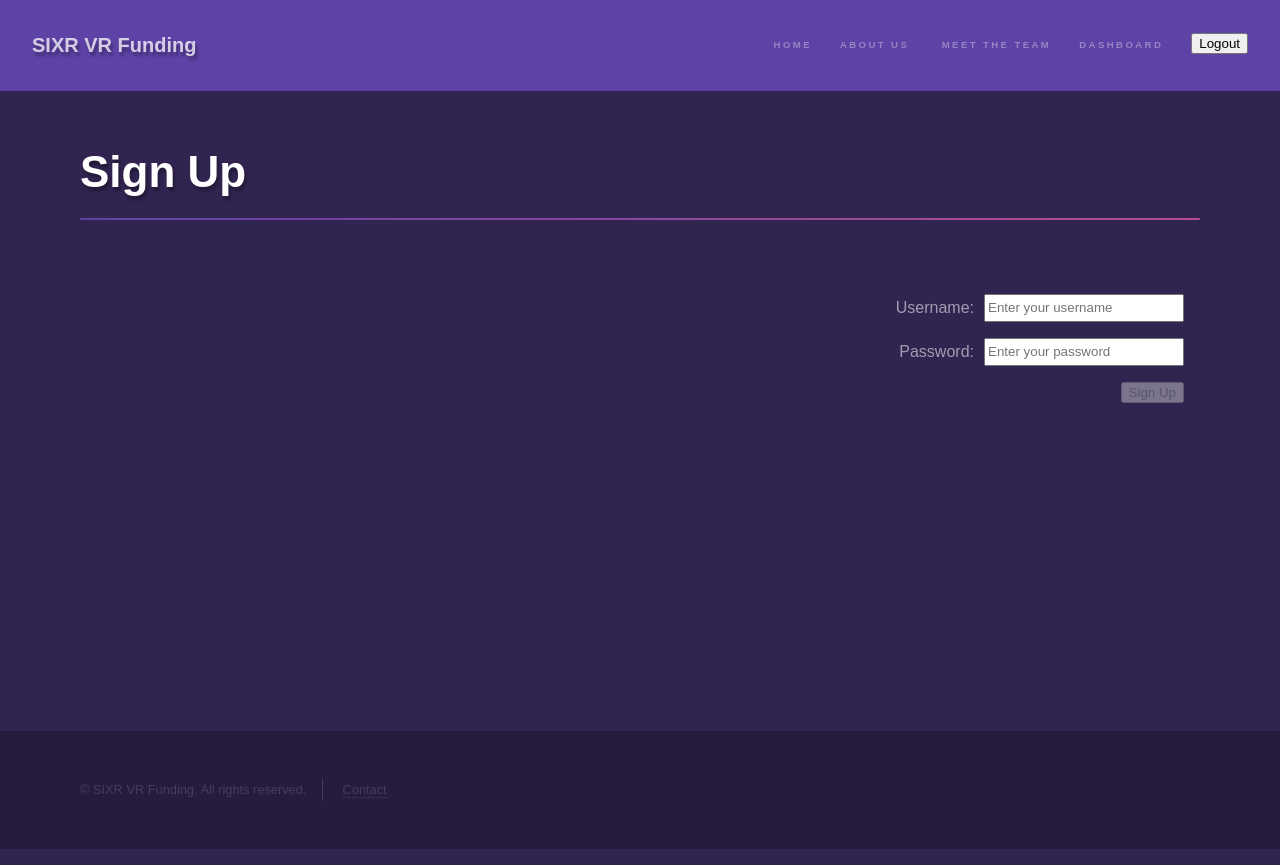
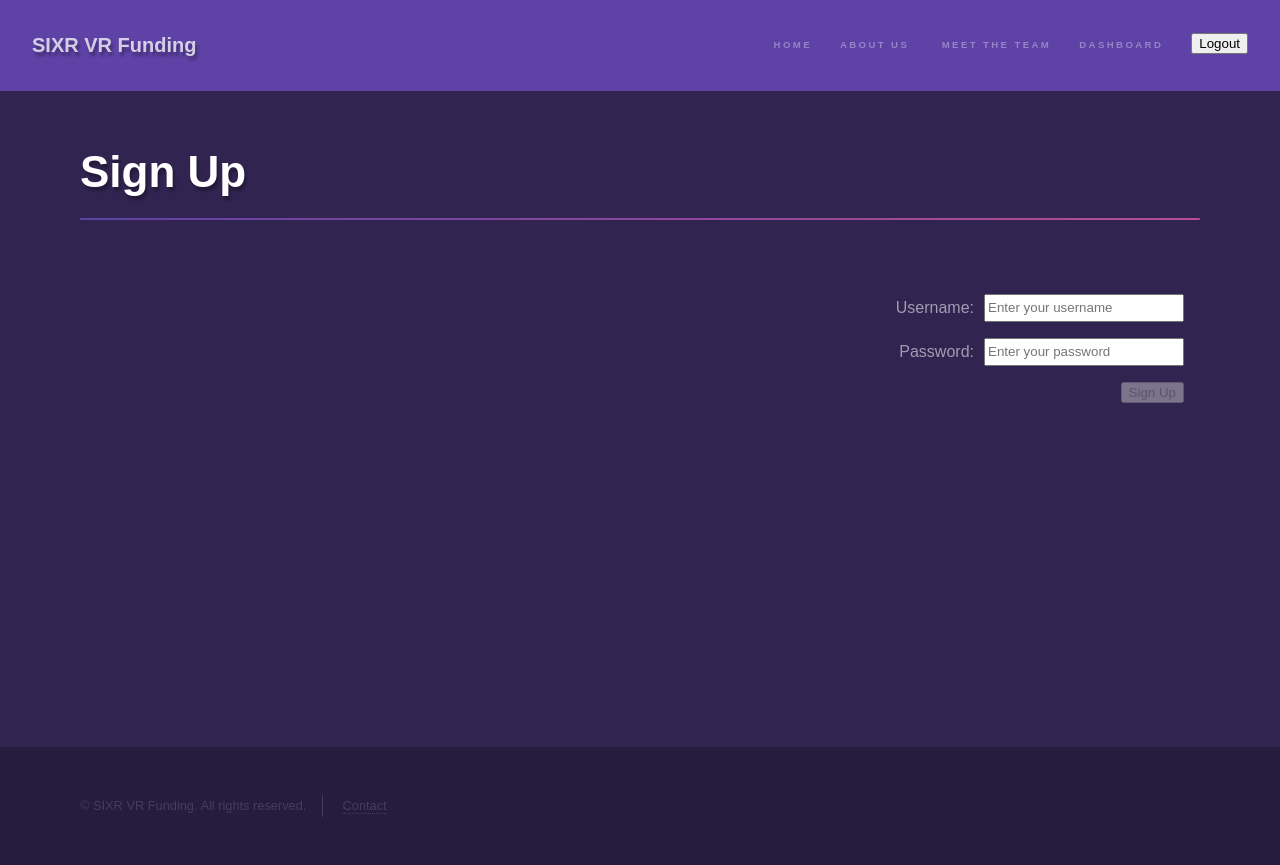
Before and after one commit to VR-Funding-Platform-tt19/Front-End, a React (Create React App) app in the folder vr-funding-app/: page /sign-up in a window 1280 px wide. Built offline with nearby package versions, Linux system fonts and the light colour scheme.

Commit message:
sticky footer

```diff
--- a/vr-funding-app/src/Component/SignIn.js
+++ b/vr-funding-app/src/Component/SignIn.js
@@ -16,7 +16,7 @@ import { signInFormSchema } from './FormSchemas/signInFormSchema';
 const SignInPage = styled.div`
   padding: 3em 5em 5em 5em;
   max-width: 100%;
-  height:80vh;
+  height:82vh;
   h1 {
     text-shadow: 2px 4px 3px rgba(0, 0, 0, 0.3);
   }
--- a/vr-funding-app/src/Component/SignUp.js
+++ b/vr-funding-app/src/Component/SignUp.js
@@ -13,7 +13,7 @@ import { signUpFormSchema } from './FormSchemas/signUpFormSchema'
 const SignUpPage = styled.div`
   padding: 3em 5em 5em 5em;
   max-width: 100%;
-  height:80vh;
+  height:82vh;
   h1 {
     text-shadow: 2px 4px 3px rgba(0, 0, 0, 0.3);
   }
```
